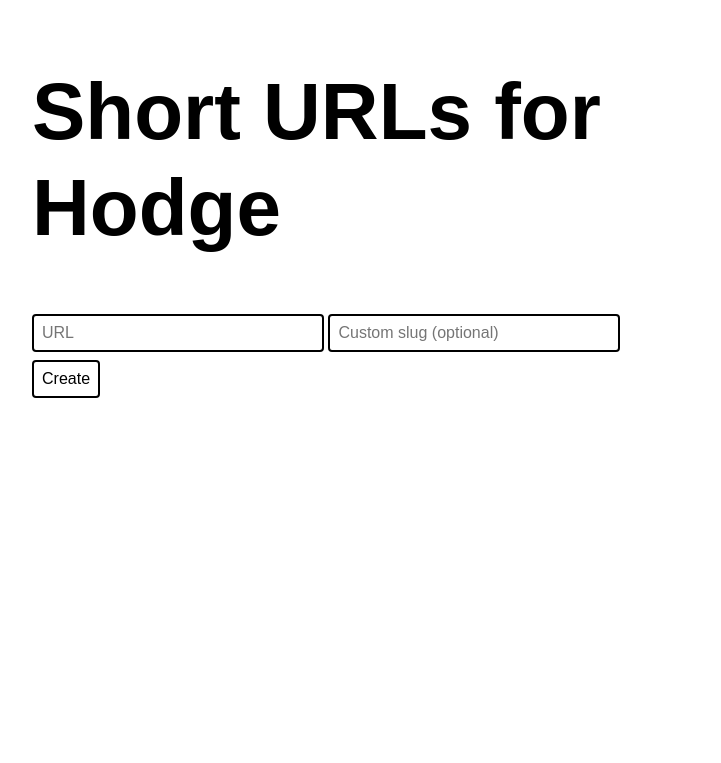
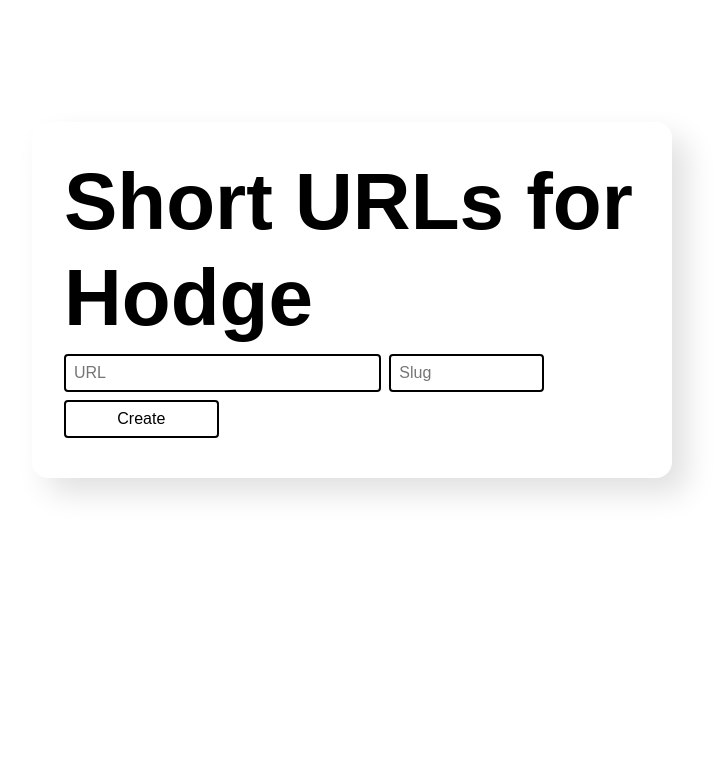
Before and after one commit to johnhodge/shorty, a website: page public/index.html in a window 1280 px wide. Shown: the whole page, without its empty margins (288-1009 px from the left). Drawn offline with nearby package versions, Linux system fonts and the light colour scheme.

Commit message:
refactor: grid template on form rename css selectors

```diff
--- a/index.js
+++ b/index.js
@@ -44,7 +44,7 @@ const urls = db.get('urls');
 // Set up mongo index
 urls.createIndex({ "slug": 1 }, { unique: true })
 
-// Todo: Redict short URL
+// Redict short URL
 app.get('/:id', async (req, res, next) => {
   const { id: slug } = req.params;
   try {
--- a/public/css/styles.css
+++ b/public/css/styles.css
@@ -30,17 +30,40 @@
   --sizing-big: 2rem;
   --sizing-bigger: 3rem;
   --sizing-biggest: 4rem;
-  --width-small: min(17rem, 90vw);
-  --width-standard: min(40rem, 90vw);
+  --sizing-huge: 5.5rem;
+  --width-small: min(15rem, 95%);
+  --width-standard: min(30rem, 95%);
+  --width-big: min(40rem, 95%);
+  --width-bigger: min(55rem, 95%);
+  --width-biggest: min(70rem, 95%);
+}
+
+* {
+  box-sizing: border-box;
+}
+
+[v-cloak] {
+  display: none;
 }
 
 :focus,:focus-visible,:focus-within,:active {
   border-color: var(--color-accent);
   outline: var(--color-accent-1);
+  transition: all .2s ease-in-out;
 }
 
-* {
-  transition: all ease-in-out .12s;
+h1,h2,h3,h4 {
+  font-family: var(--font-family-header);
+  line-height: var(--line-height-standard);
+}
+
+h1.display-4 {
+  font-size: var(--font-size-biggest);
+  margin: 0;
+}
+
+body, html, #app, .global_container {
+  height: 100%;
 }
 
 body {
@@ -48,19 +71,32 @@ body {
   margin: 0
 }
 
-.container {
-  width: var(--width-standard);
-  margin: var(--sizing-biggest) auto
+.global_container {
+  width: var(--width-big);
+  margin: auto;
 }
 
-h1,h2,h3,h4 {
-  font-family: var(--font-family-header);
-  line-height: var(--line-height-standard);
+.global_container__main_section {
+  display: flex;
+  align-items: center;
+  justify-content: center;
+  height: 70%;
 }
 
+.main_section__card {
+    padding: var(--sizing-big);
+    border-radius: var(--sizing-medium);
+    box-shadow: 15px 15px 30px rgba(0,0,0,0.12);
+    height: fit-content;
+}
 
-h1.display-4 {
-  font-size: var(--font-size-biggest);
+.card__url_form {
+  display: grid;
+  grid-template-columns: repeat(6, 1fr);
+  grid-auto-rows: auto 1fr auto;
+  gap: var(--sizing-standard);
+  width: var(--width-standard);
+  margin: var(--sizing-standard) 0;
 }
 
 button, input {
@@ -68,30 +104,77 @@ button, input {
   border-radius: var(--sizing-small);
   border: var(--border-standard);
   font-size: var(--font-size-normal);
-  margin: var(--sizing-small) 0;
 }
 
-input {
-  width: var(--width-small);
+input{
+  grid-row: 1;
+}
+
+input:hover{
+  border-color: var(--color-accent);
+  outline: var(--color-accent-1);
+  transition: all .2s ease-in-out;
+}
+
+input#url {
+  grid-column: 1/5;
+}
+
+input#slug {
+  grid-column: 5/7;
 }
 
 button {
   background: var(--color-shade-1);
   cursor: pointer;
+  grid-row: 2;
+  grid-column: 1/3;
 }
 
 button:hover {
   background: var(--color-accent-light);
   border: var(--border-standard);
   border-color: var(--color-accent);
+  transition: background .2s ease-in-out;
 }
 
-.notification {
+section {
+  display: flex;
+  align-items: center;
+  justify-content: center;
+}
+
+section.global_container__main_section{
+  height: 75%
+}
+
+section.main_section__notifications {
+  height: 20%;
+}
+
+.notifications__notif_bucket {
+  width: 100%;
+}
+
+.notif_bucket__notification {
   padding: var(--sizing-standard);
-  border-radius: var(--sizing-small);
+  border-radius: var(--sizing-medium);
   font-size: var(--font-size-normal);
-  margin: var(--sizing-small) 0;
   text-shadow: var(--text-shadow-small);
+  animation-duration: .2s;
+  animation-name: fade-slidein;
+}
+
+@keyframes fade-slidein {
+  from {
+    transform: translatex(25%);
+    filter: opacity(0);
+  }
+
+  to {
+    transform: translatex(0%);
+    filter: opacity(1);
+  }
 }
 
 .error {
--- a/public/index.html
+++ b/public/index.html
@@ -13,28 +13,34 @@
 </head>
 
 <body>
-  <div class="container">
+  <div class="global_container">
+    <main id="app">
+      <section class="global_container__main_section">
+        <div class="main_section__card">
           <header>
             <h1 class="display-4">Short URLs for Hodge</h1>
           </header>
-    <main id="app">
-      <form @submit.prevent="createUrl()" novalidate>
+          <form class="card__url_form" @submit.prevent="createUrl()" novalidate>
             <!-- <label for="url" placeholder="URL"></label> -->
             <input v-model="url" type="url" name="url" id="url" placeholder="URL">
             <!-- <label for="slug"></label> -->
-        <input v-model="slug" type="text" name="slug" id="slug" placeholder="Custom slug (optional)">
+            <input v-model="slug" type="text" name="slug" id="slug" placeholder="Slug">
             <button type="submit">Create</button>
           </form>
-      <div v-if="created">
-        <div class="notification error" v-if="created.message">
+        </div>
+      </section>
+      <section class="main_section__notifications">
+        <div class="notifications__notif_bucket" v-if="created" v-cloak>
+          <div class="notif_bucket__notification error" v-if="created.message">
             <h3 class="text-error">🛑 Not so fast.</h3>
             <p class="link-message">{{created.message}}</p>
           </div>
-        <div class="notification success" v-else>
+          <div class="notif_bucket__notification success" v-else v-cloak>
             <h3 class="text-success">✅ Link generated successfully!</h3>
             <p class="link-message">{{link}}</p>
           </div>
         </div>
+      </section>
     </main>
   </div>
   <script src="https://cdn.jsdelivr.net/npm/vue@2.6.12/dist/vue.js"></script>
```
Lines whose indentation alone changed are shown as unchanged.
